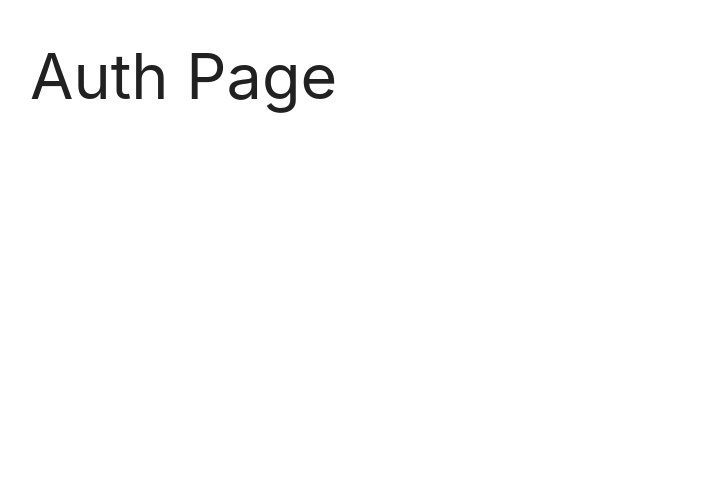
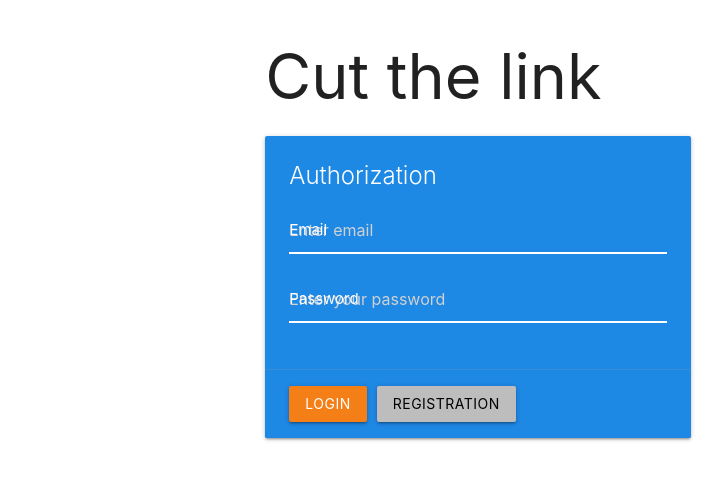
Before and after one commit to Genohitri/MERN_course, a React (Create React App) app in the folder client/: page / in a window 1280 px wide. Shown: the top 480 px of the page, without its empty margins (162-886 px from the left). Built offline with nearby package versions, Linux system fonts and the light colour scheme.

Commit message:
Style auth form

```diff
--- a/client/src/index.css
+++ b/client/src/index.css
@@ -1 +1,20 @@
 @import "/node_modules/materialize-css/dist/css/materialize.min.css";
+
+
+input.yellow-input{
+    border-bottom: 1px solid #ffffff!important;
+    box-shadow: 0 1px 0 0 #ffffff!important;
+}
+
+input.yellow-input + label {
+    color: #ffffff!important;
+}
+
+input.yellow-input:focus {
+    color: #ffeb3b!important;
+}
+
+input.yellow-input:focus {
+    border-bottom: 1px solid #ffeb3b!important;
+    box-shadow: 0 1px 0 0 #ffffff!important;
+}
--- a/client/src/pages/AuthPage.js
+++ b/client/src/pages/AuthPage.js
@@ -2,8 +2,44 @@
 
 export const AuthPage = () => {
     return (
-        <div>
-            <h1>Auth Page</h1>
+        <div className="row">
+            <div className="col s6 offset-s3">
+                <h1>Cut the link</h1>
+                <div className="card blue darken-1">
+                    <div className="card-content white-text">
+                    <span className="card-title">Authorization</span>
+                        <div>
+
+                            <div className="input-field">
+                                <input
+                                placeholder="Enter email"
+                                id="email"
+                                type="text"
+                                name="email"
+                                className="yellow-input"
+                                />
+                                <label htmlFor="email">Email</label>
+                            </div>
+
+                            <div className="input-field">
+                                <input
+                                placeholder="Enter your password"
+                                id="password"
+                                type="password"
+                                name= "password"
+                                className="yellow-input"
+                                />
+                                <label htmlFor="email">Password</label>
+                            </div>
+
+                        </div>
+                    </div>
+                    <div className="card-action">
+                        <button className="btn yellow darken-4" style={{marginRight: 10}}>Login</button>
+                        <button className="btn grey lighten-1 black-text">Registration</button>
+                    </div>
+                </div>
+            </div>
         </div>
     )
 }
```
